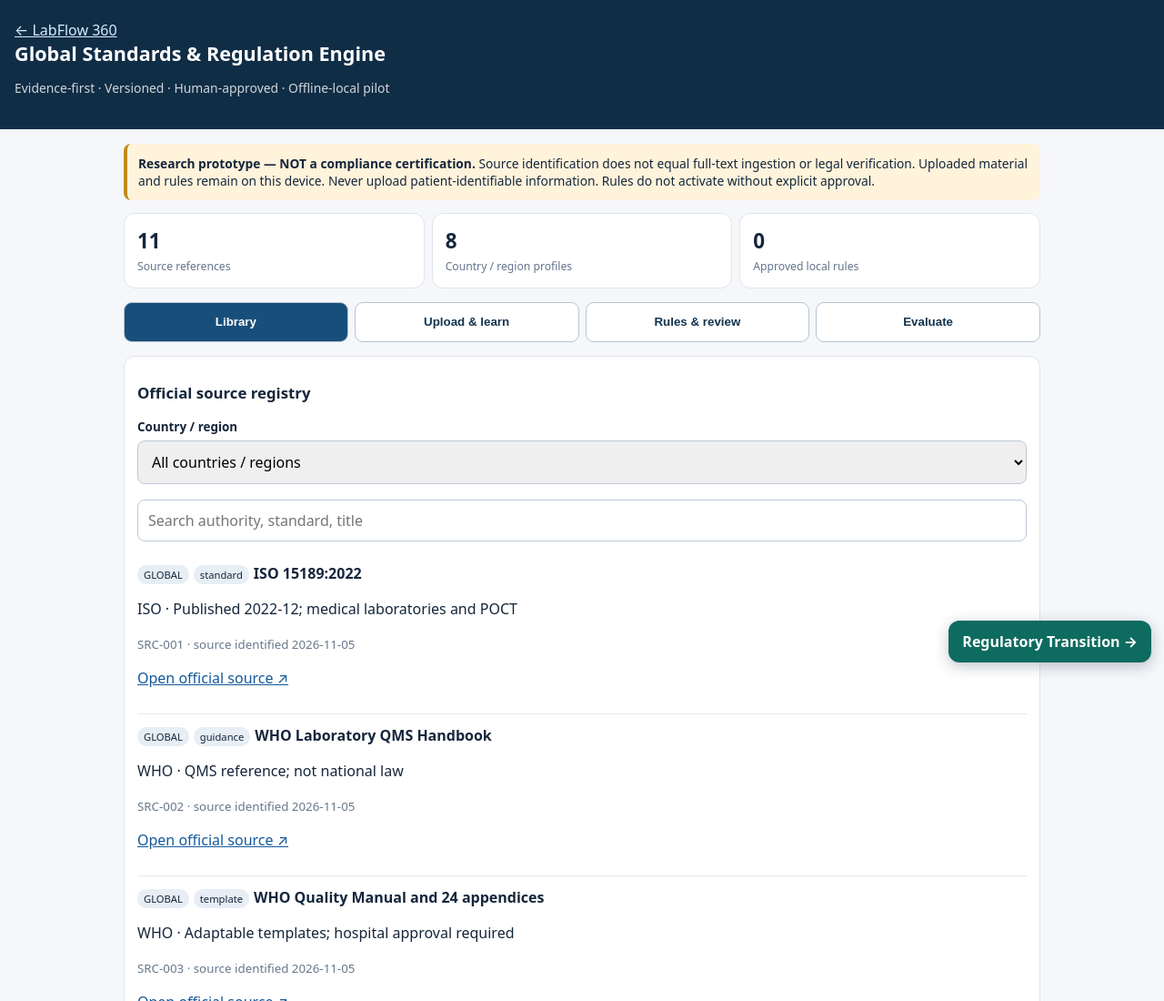
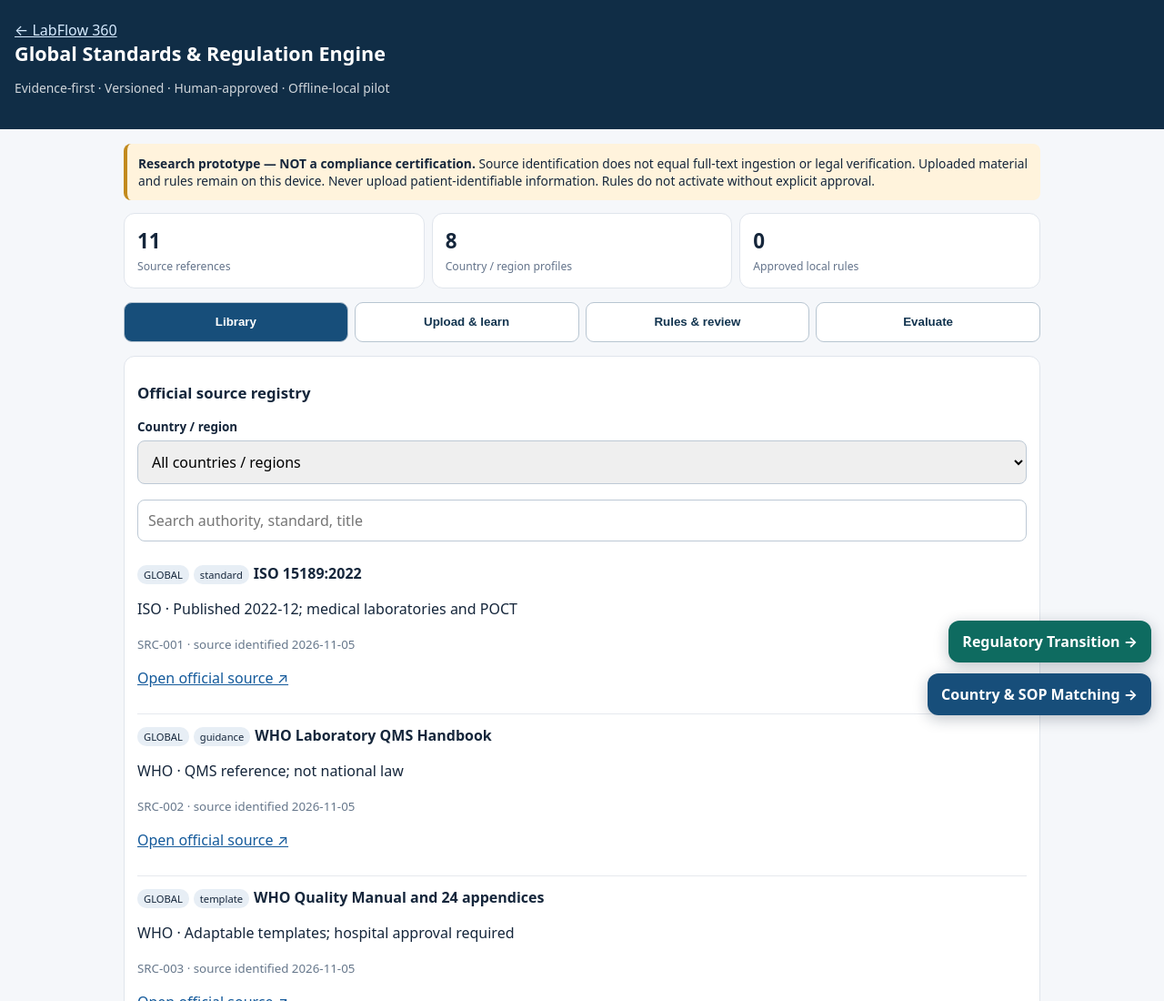
Before and after one commit to ukdscheon-coder/labflow360demo, a plain HTML site: page standards.html in a window 1280 px wide. Shown: the top 1100 px of the page at 91% size. Drawn offline with Linux system fonts and the light colour scheme.

Commit message:
Link standards library to multilingual country SOP matching pilot

```diff
--- a/standards.html
+++ b/standards.html
@@ -30,4 +30,4 @@ $("run").onclick=()=>{let evidence;try{evidence=JSON.parse($("evidence").value);
 $("export").onclick=()=>{let b=new Blob([JSON.stringify({schema:"labflow360-standards-v1",exported:new Date().toISOString(),...db},null,2)],{type:"application/json"}),u=URL.createObjectURL(b),a=document.createElement("a");a.href=u;a.download="labflow360-standards-backup.json";a.click();setTimeout(()=>URL.revokeObjectURL(u),1000)};
 $("importButton").onclick=()=>$("importFile").click();$("importFile").onchange=async e=>{try{let f=e.target.files[0];if(!f||f.size>2000000)throw Error("Maximum 2MB");let x=JSON.parse(await f.text());if(x.schema!=="labflow360-standards-v1"||!Array.isArray(x.docs)||!Array.isArray(x.rules))throw Error("Invalid backup schema");if(!confirm("Replace local records with imported data? Imported rules will require re-approval."))return;db={docs:x.docs.map(d=>({...d,status:"unverified_draft"})),rules:x.rules.map(r=>({...r,status:"draft"}))};save();msg("Imported as drafts. Previous approvals cleared.")}catch(err){msg("Import failed: "+err.message)}};
 render();
-</script><a href="/transition.html" style="position:fixed;bottom:72px;right:14px;z-index:99;background:#0e6b60;color:#fff;text-decoration:none;border-radius:12px;padding:12px 15px;box-shadow:0 4px 16px #1234;font-weight:700">Regulatory Transition →</a></body></html>
+</script><a href="/transition.html" style="position:fixed;bottom:72px;right:14px;z-index:99;background:#0e6b60;color:#fff;text-decoration:none;border-radius:12px;padding:12px 15px;box-shadow:0 4px 16px #1234;font-weight:700">Regulatory Transition →</a><a href="/country-matching.html" style="position:fixed;bottom:14px;right:14px;z-index:99;background:#174e7a;color:white;text-decoration:none;border-radius:12px;padding:12px 15px;box-shadow:0 4px 16px #1234;font-weight:700">Country & SOP Matching →</a></body></html>
```
